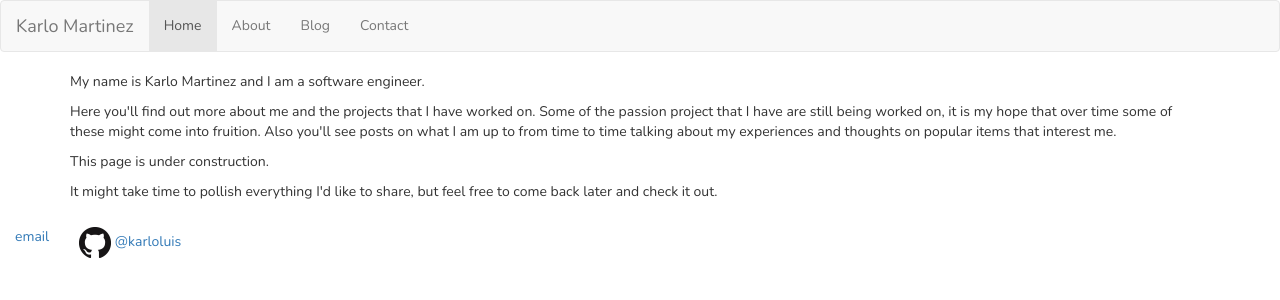
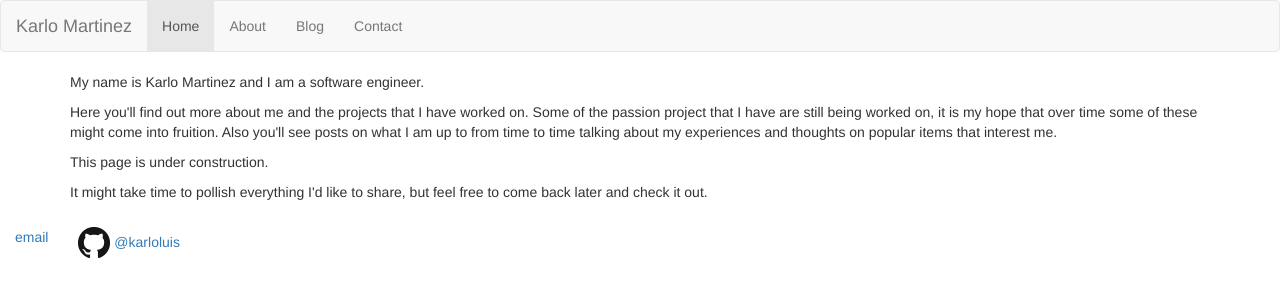
Before and after one commit to karloluis/karloluis.github.io, a Jekyll site: the page built from index.html, in a window 1280 px wide. Shown: the top 300 px of the page. Built offline with Jekyll 4.4.1, drawn with Linux system fonts in a browser that asks for light colours.

Commit message:
Adding bootstrap css.

```diff
--- a/_includes/scripts.html
+++ b/_includes/scripts.html
@@ -1,2 +1,3 @@
 <!-- Add scripts at the end to load faster. -->
 <script src="https://maxcdn.bootstrapcdn.com/bootstrap/3.3.6/js/bootstrap.min.js"></script>
+<link href="https://maxcdn.bootstrapcdn.com/bootstrap/3.3.6/css/bootstrap.min.css" rel="stylesheet" integrity="sha384-1q8mTJOASx8j1Au+a5WDVnPi2lkFfwwEAa8hDDdjZlpLegxhjVME1fgjWPGmkzs7" crossorigin="anonymous">
```
